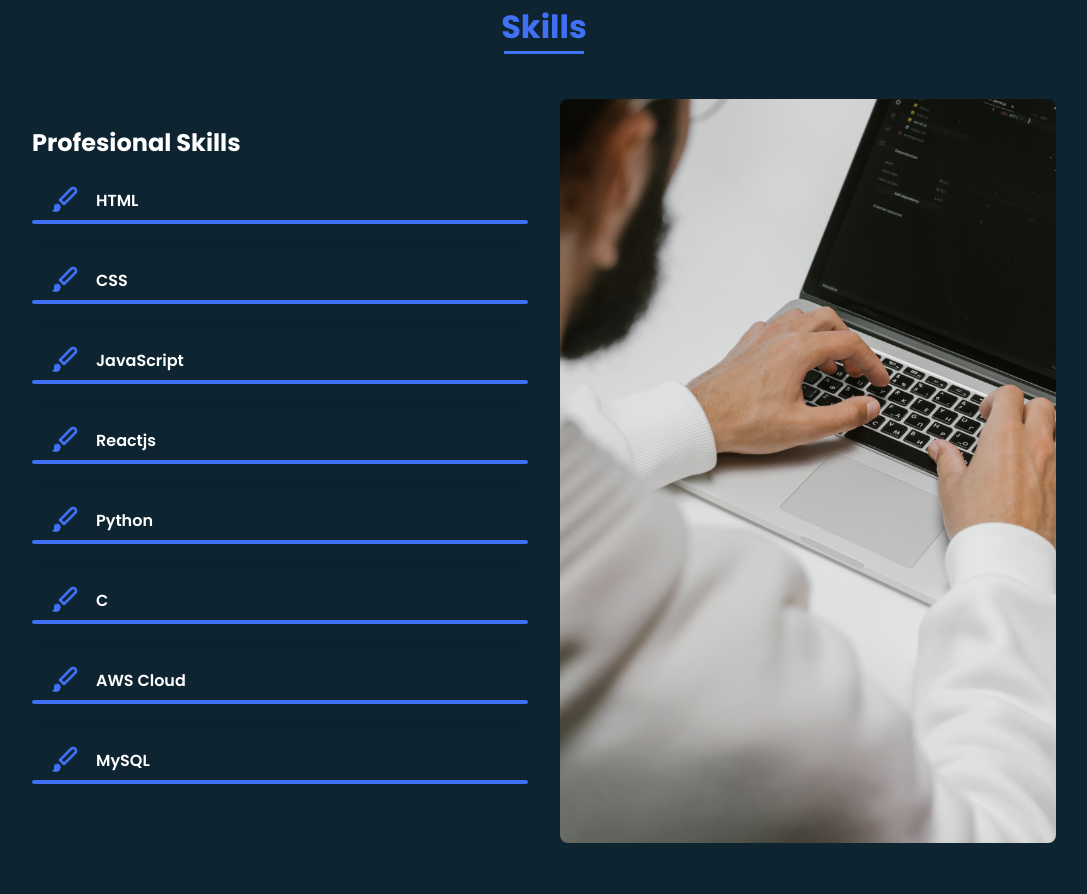
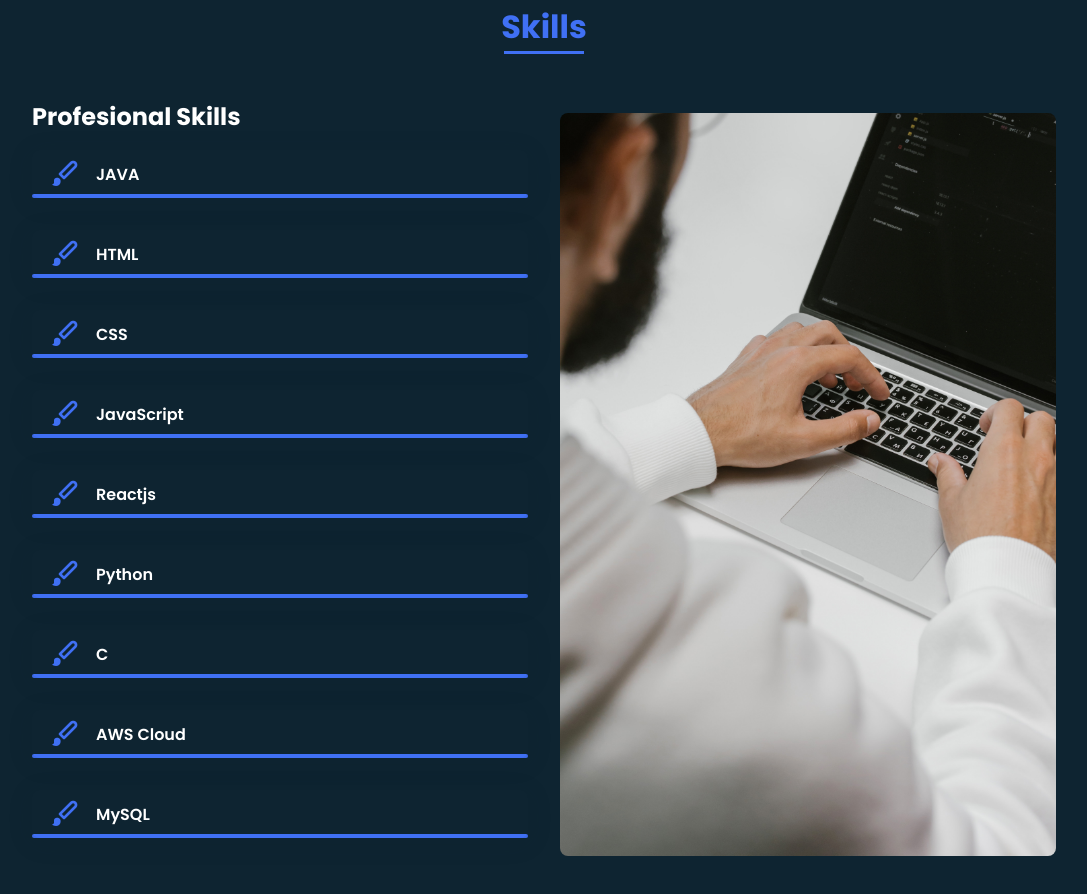
Before and after one commit to Rahulsunkara007/Rahul-Portfolio, a plain HTML site: page index.html in a window 1280 px wide. Shown: the part 1707-2601 px from the top of the page, without its empty margins (96-1183 px from the left). Drawn offline with nearby package versions, Linux system fonts and the light colour scheme.

Commit message:
Resume Updated

```diff
--- a/index.html
+++ b/index.html
@@ -140,6 +140,16 @@
           <div>
             <h2 class="skills__subtitle">Profesional Skills</h2>
             <!-- <p class="skills__text"></p> -->
+            <div class="skills__data">
+              <div class="skills__names">
+                <i class="bx bxs-paint skills__icon"></i>
+                <span class="skills__name">JAVA</span>
+              </div>
+              <div class="skills__bar skills__dsa"></div>
+              <div>
+                <span class="skills__percentage"></span>
+              </div>
+            </div>
             <div class="skills__data">
               <div class="skills__names">
                 <i class="bx bxs-paint skills__icon"></i>
```
